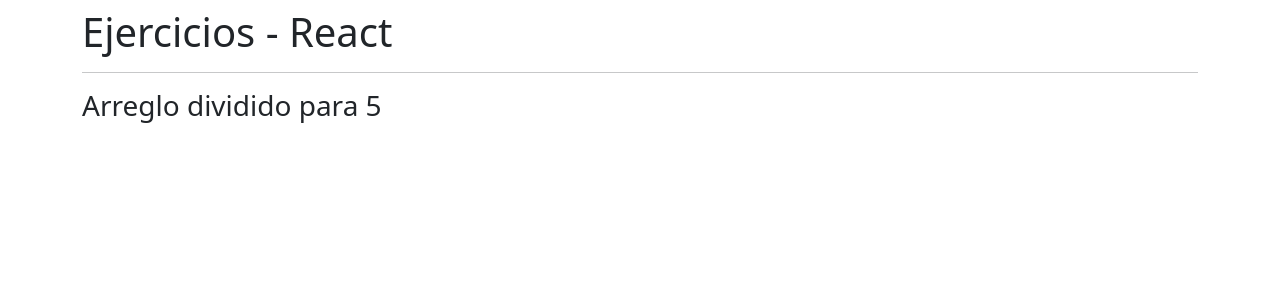
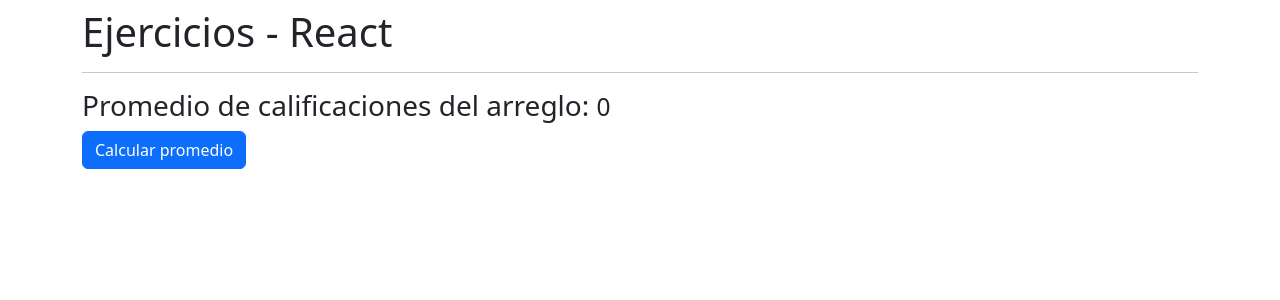
Before and after one commit to crismi16/Tarea1-A.M., a React (Create React App) app: page / in a window 1280 px wide. Shown: the top 300 px of the page. Built offline with nearby package versions, Linux system fonts and the light colour scheme.

Commit message:
añadido

```diff
--- a/src/App.tsx
+++ b/src/App.tsx
@@ -11,8 +11,8 @@
       <hr/>
       {/* <AreaCuadrado/> */}
       {/* <SumaArreglos/> */}
-      <DivisionArreglo/>
-      {/* <PromedioArreglo/> */}
+      {/* <DivisionArreglo/> */}
+      <PromedioArreglo/>
       {/* <Acumulador/> */}
     </div>
   )
--- a/src/components/PromedioArreglo.tsx
+++ b/src/components/PromedioArreglo.tsx
@@ -1,7 +1,46 @@
-import React from 'react'
+import React, { useState } from 'react'
+interface Alumno {
+  name : string,
+  edad : number,
+  calificacion : number,
+}
+
+const alumnos: [estudiante1: Alumno,estudiante2: Alumno,estudiante3: Alumno] = [
+  {    name: 'Viviana',
+      edad: 19,
+      calificacion: 10,
+  },
+  {
+      name: 'Wendy',
+      edad: 20,
+      calificacion: 8,
+  },
+  {
+      name: 'Gerson',
+      edad: 18,
+      calificacion: 9,
+  }
+]
 
 export const PromedioArreglo = () => {
+
+  const [valor,setValor] = useState(0);
+
+  const promedioArray = () =>{
+    let suma: number = 0;
+        for (let i = 0; i < alumnos.length; i++) {
+            let num : number = alumnos[i].calificacion;
+            suma += num;
+        }
+        let total: number = suma/3;
+        setValor(total);
+  }
+
   return (
-    <div>PromedioArreglo</div>
+    <div>
+      <h3>Promedio de calificaciones del arreglo: <small>{valor}</small></h3>
+      <button className="btn btn-primary" onClick={promedioArray}>Calcular promedio</button>
+    </div>
+
   )
 }
```
